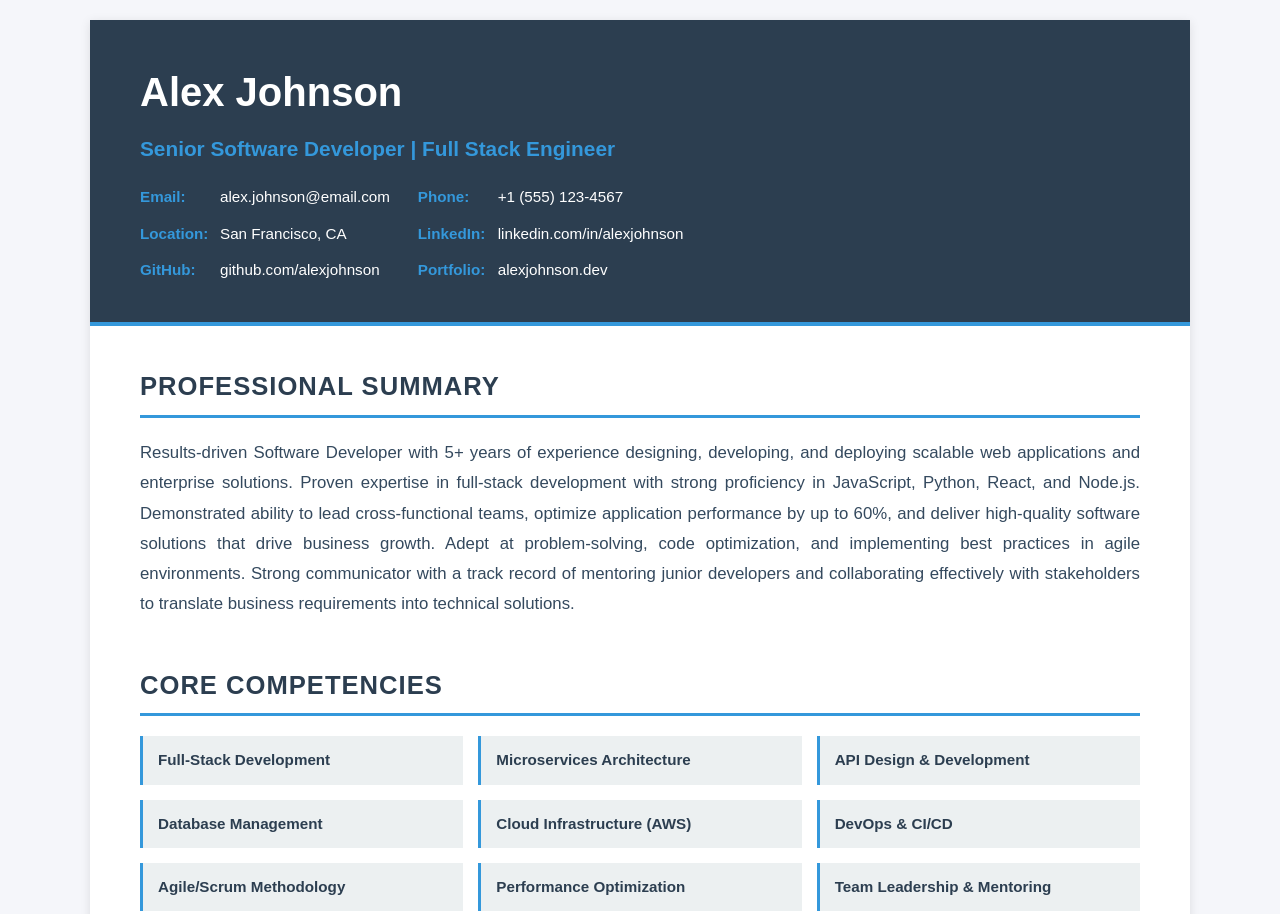
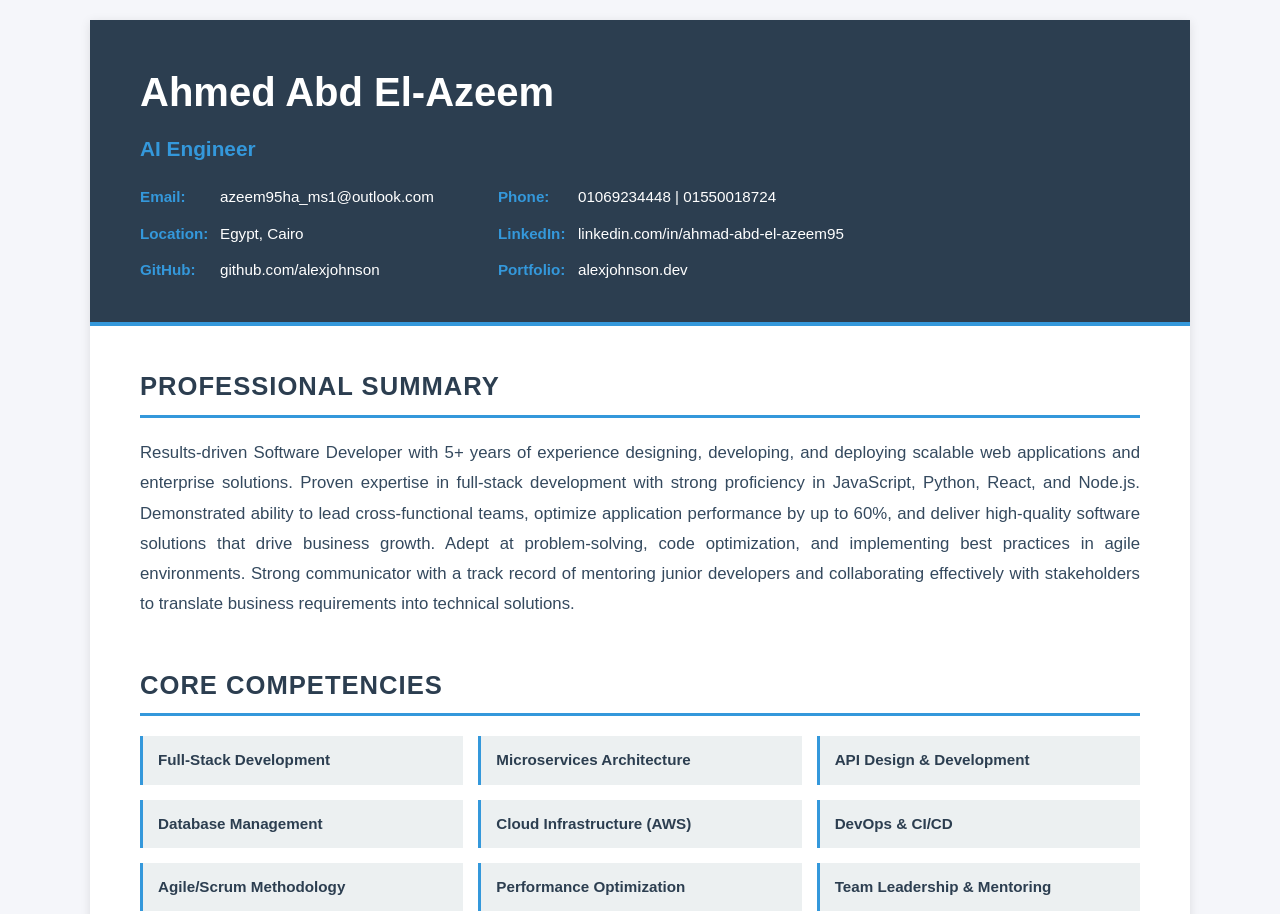
Before and after one commit to azeem95ha/resume, a plain HTML site: page index.html in a window 1280 px wide. Shown: the top 914 px of the page. Drawn offline with Linux system fonts and the light colour scheme.

Commit message:
Update index.html

```diff
--- a/index.html
+++ b/index.html
@@ -469,24 +469,24 @@
         <header>
             <div class="header-content">
                 <div class="header-left">
-                    <h1>Alex Johnson</h1>
-                    <div class="job-title">Senior Software Developer | Full Stack Engineer</div>
+                    <h1>Ahmed Abd El-Azeem</h1>
+                    <div class="job-title">AI Engineer</div>
                     <div class="contact-grid">
                         <div class="contact-item">
                             <strong>Email:</strong>
-                            <a href="mailto:alex.johnson@email.com">alex.johnson@email.com</a>
+                            <a href="mailto:alex.johnson@email.com">azeem95ha_ms1@outlook.com</a>
                         </div>
                         <div class="contact-item">
                             <strong>Phone:</strong>
-                            <span>+1 (555) 123-4567</span>
+                            <span>01069234448 | 01550018724</span>
                         </div>
                         <div class="contact-item">
                             <strong>Location:</strong>
-                            <span>San Francisco, CA</span>
+                            <span>Egypt, Cairo</span>
                         </div>
                         <div class="contact-item">
                             <strong>LinkedIn:</strong>
-                            <a href="https://linkedin.com/in/alexjohnson">linkedin.com/in/alexjohnson</a>
+                            <a href="www.linkedin.com/in/ahmad-abd-el-azeem95">linkedin.com/in/ahmad-abd-el-azeem95</a>
                         </div>
                         <div class="contact-item">
                             <strong>GitHub:</strong>
```
